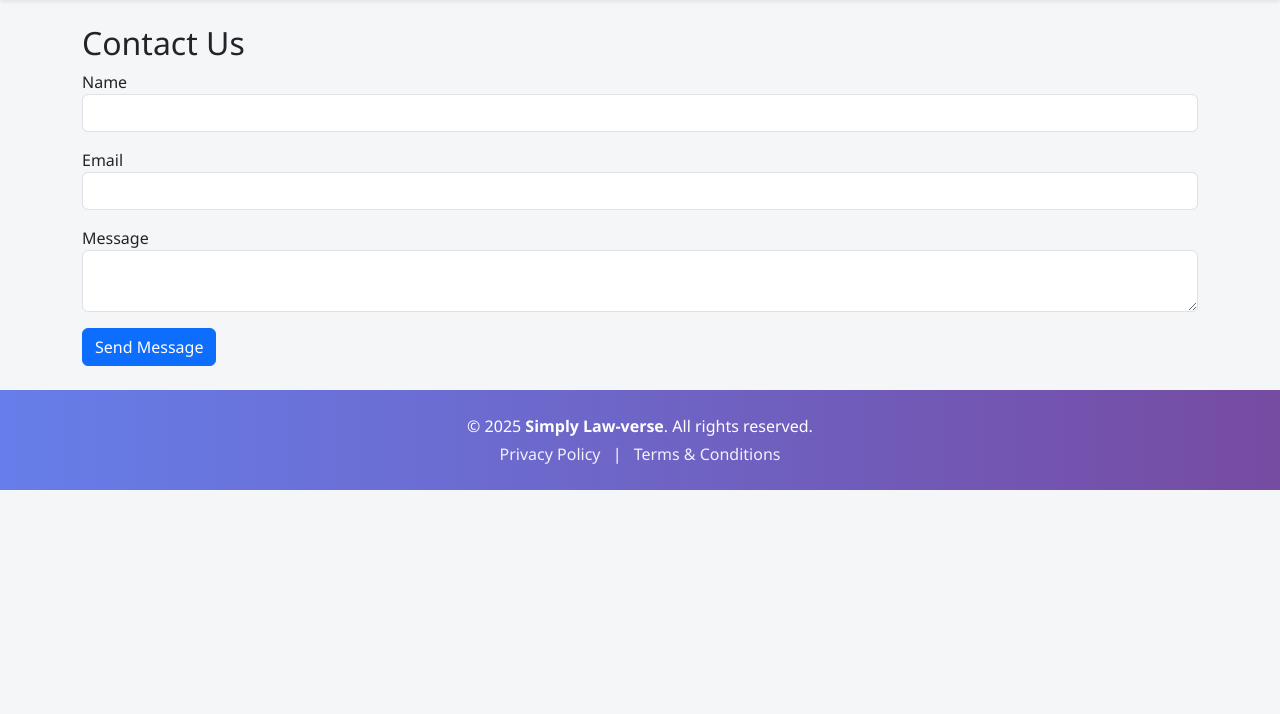
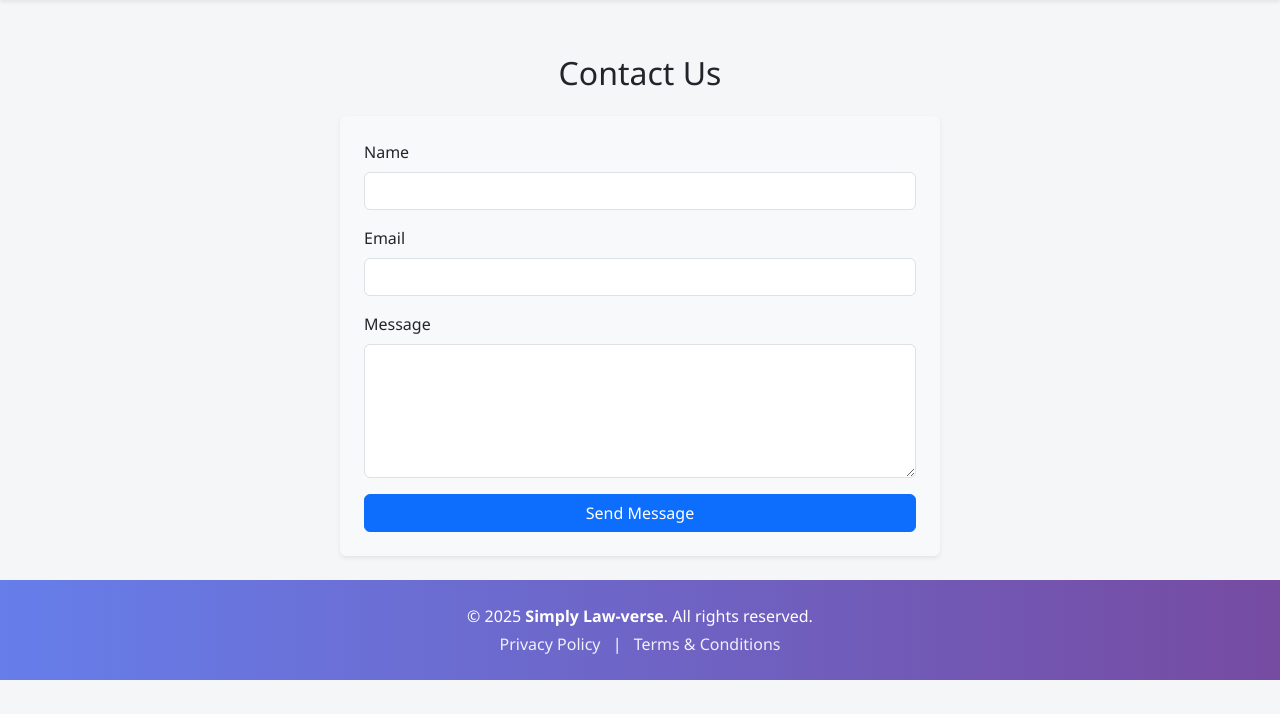
Before and after one commit to emmanuelayara/Simplylaw, a Flask app: page /contact in a window 1280 px wide. Shown: the part 86-800 px from the top of the page. Run offline with Flask 3, Linux system fonts and the light colour scheme; some libraries are stand-ins or nearby versions.

Commit message:
another commit

```diff
--- a/templates/contact.html
+++ b/templates/contact.html
@@ -1,11 +1,26 @@
 {% extends 'layout.html' %}
 {% block content %}
-<h2>Contact Us</h2>
-<form method="POST">
-    {{ form.hidden_tag() }}
-    <div class="mb-3">{{ form.name.label }} {{ form.name(class="form-control") }}</div>
-    <div class="mb-3">{{ form.email.label }} {{ form.email(class="form-control") }}</div>
-    <div class="mb-3">{{ form.message.label }} {{ form.message(class="form-control") }}</div>
-    <button type="submit" class="btn btn-primary">Send Message</button>
-</form>
+<div class="container d-flex justify-content-center">
+    <div class="w-100" style="max-width: 600px; margin-top: 30px;">
+        <h2 class="text-center mb-4">Contact Us</h2>
+        <form method="POST" class="p-4 shadow-sm rounded bg-light">
+            {{ form.hidden_tag() }}
+            <div class="mb-3">
+                {{ form.name.label(class="form-label") }}
+                {{ form.name(class="form-control") }}
+            </div>
+            <div class="mb-3">
+                {{ form.email.label(class="form-label") }}
+                {{ form.email(class="form-control") }}
+            </div>
+            <div class="mb-3">
+                {{ form.message.label(class="form-label") }}
+                {{ form.message(class="form-control", rows="5") }}
+            </div>
+            <div class="d-grid">
+                <button type="submit" class="btn btn-primary">Send Message</button>
+            </div>
+        </form>
+    </div>
+</div>
 {% endblock %}
```
